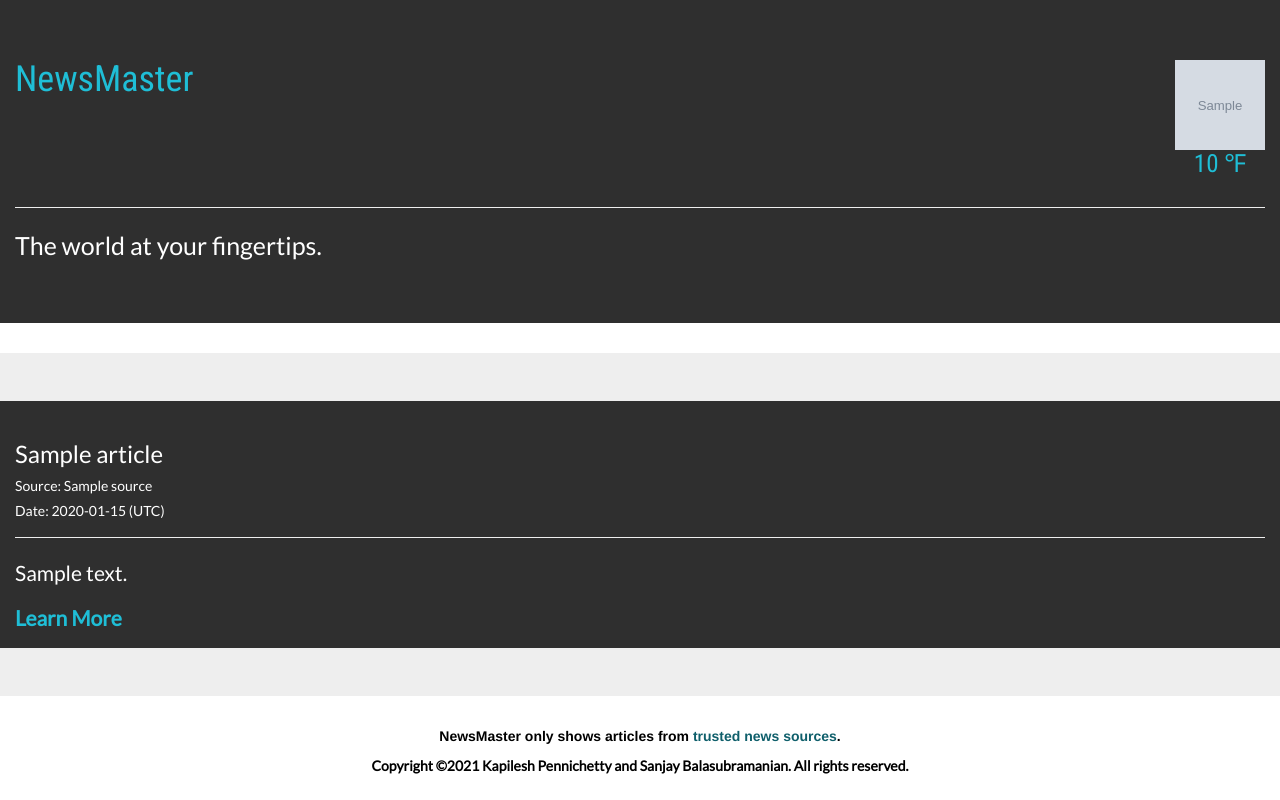
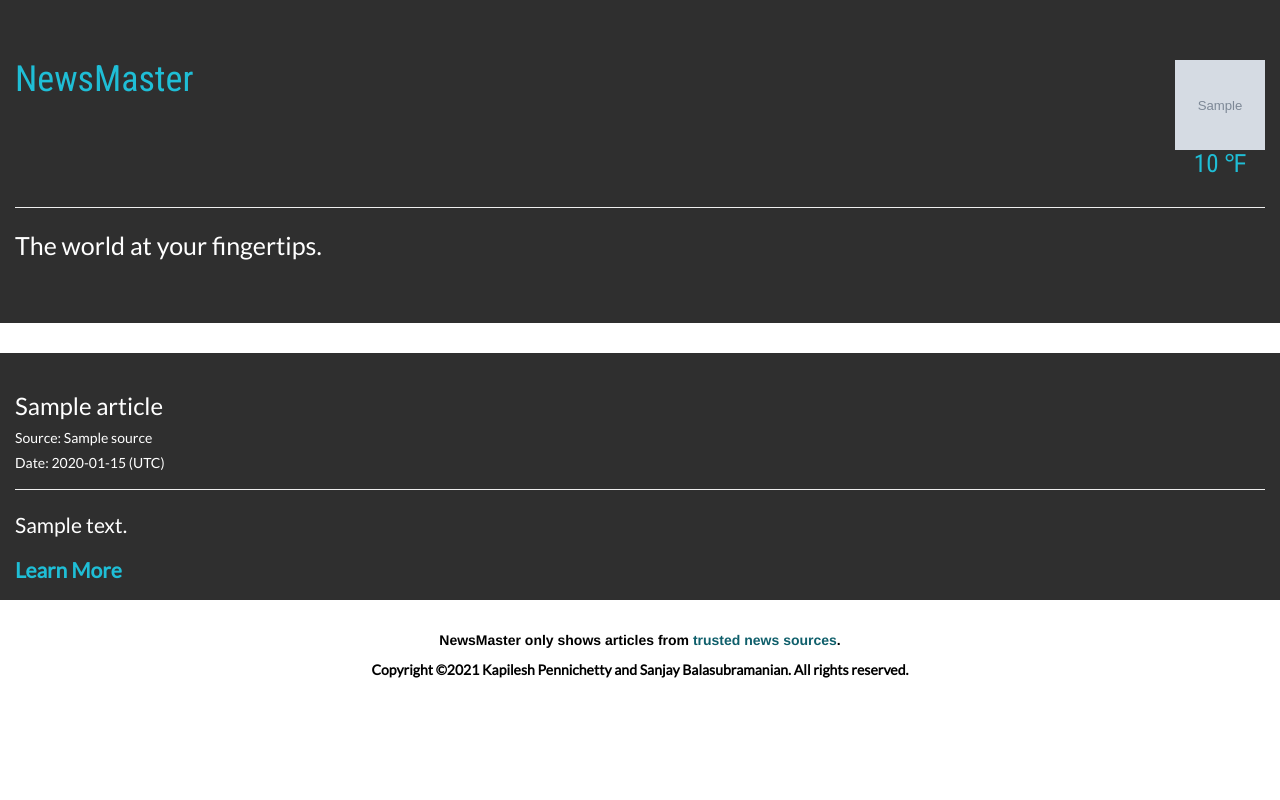
Before and after one commit to technocapeman/NewsMaster, a Flask app: template templates/home.html in a window 1280 px wide. Run offline with Flask 2, Linux system fonts and the light colour scheme; the template is opened without the code that fills it: most values are stand-ins (such as "Sample title", 1, 10 or a date in 2020); grey boxes marked "Sample" are stand-in pictures; some libraries are stand-ins or nearby versions.

Commit message:
Adjusting jumbotron size

```diff
--- a/templates/home.html
+++ b/templates/home.html
@@ -40,6 +40,10 @@
         }
         .alignright {
         	float: right;
+        }
+        .jumbotron {
+            padding-top: 0px;
+            padding-bottom: 0px;
         }
     </style>
 
```
